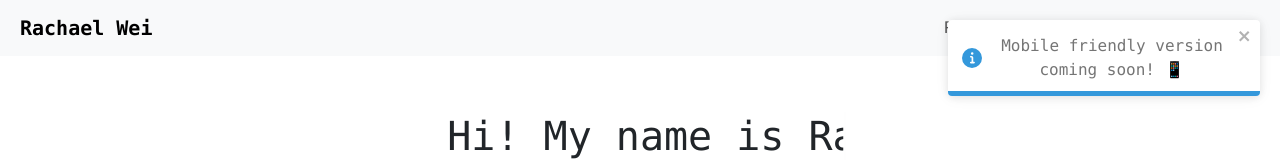
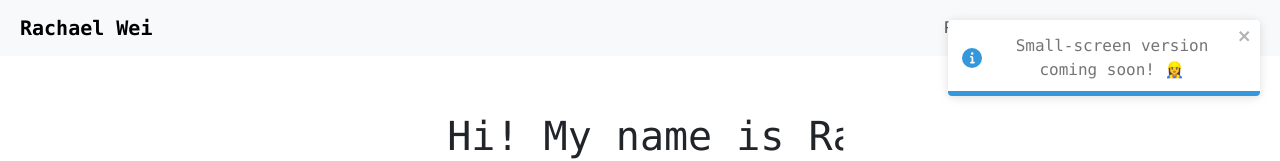
Before and after one commit to rachwei/portfolio, a React (Create React App) app: page / in a window 1280 px wide. Shown: the top 161 px of the page. Built offline with nearby package versions, Linux system fonts and the light colour scheme.

Commit message:
Edited toast

```diff
--- a/src/App.js
+++ b/src/App.js
@@ -25,7 +25,7 @@ function App() {
 
   useEffect(() => {
     // Automatically show an alert after the component is mounted
-    toast.info('Mobile friendly version coming soon! 📱', {
+    toast.info('Small-screen version coming soon! 👷‍♀️', {
       position: "top-right",
       autoClose: 5000,
       hideProgressBar: false,
```
